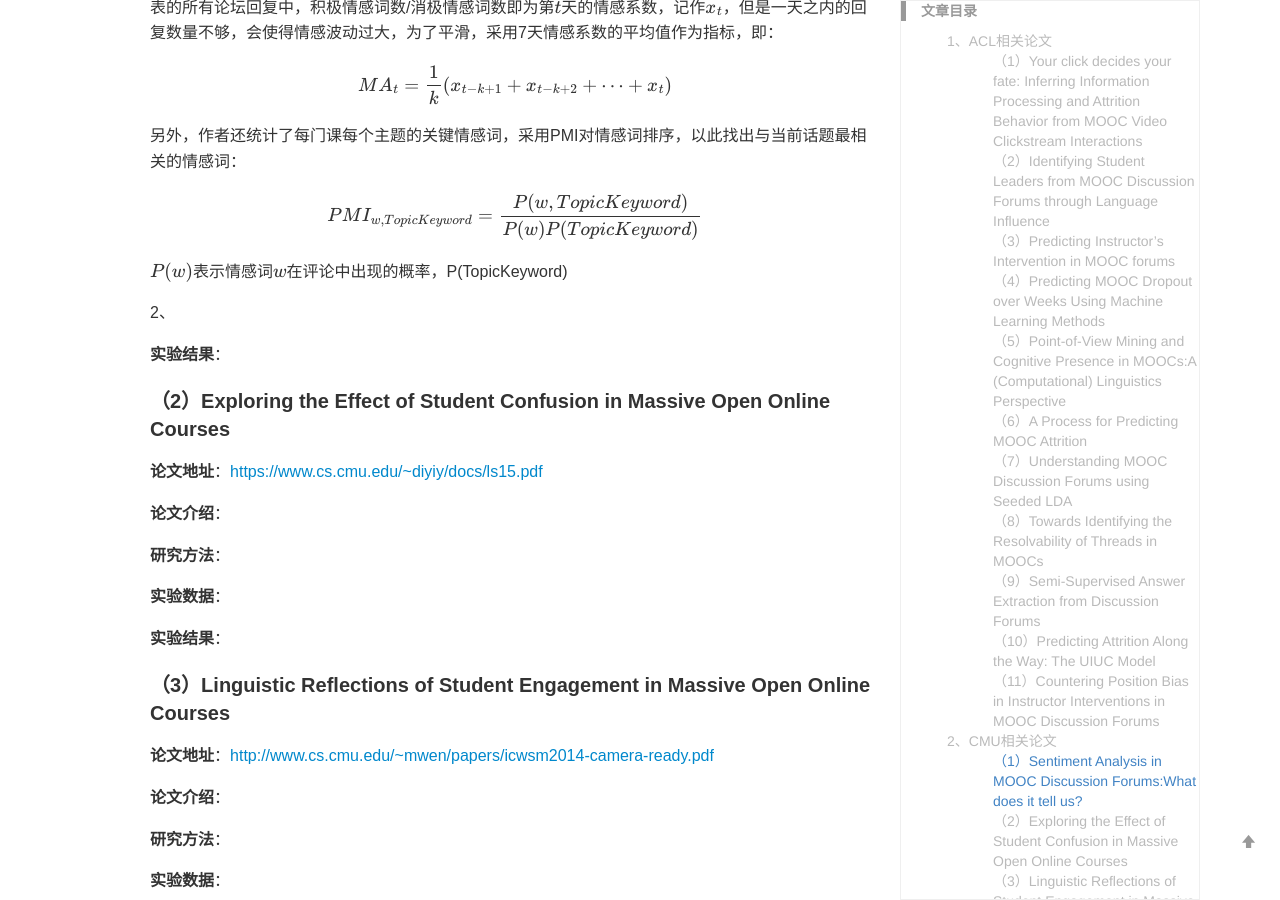
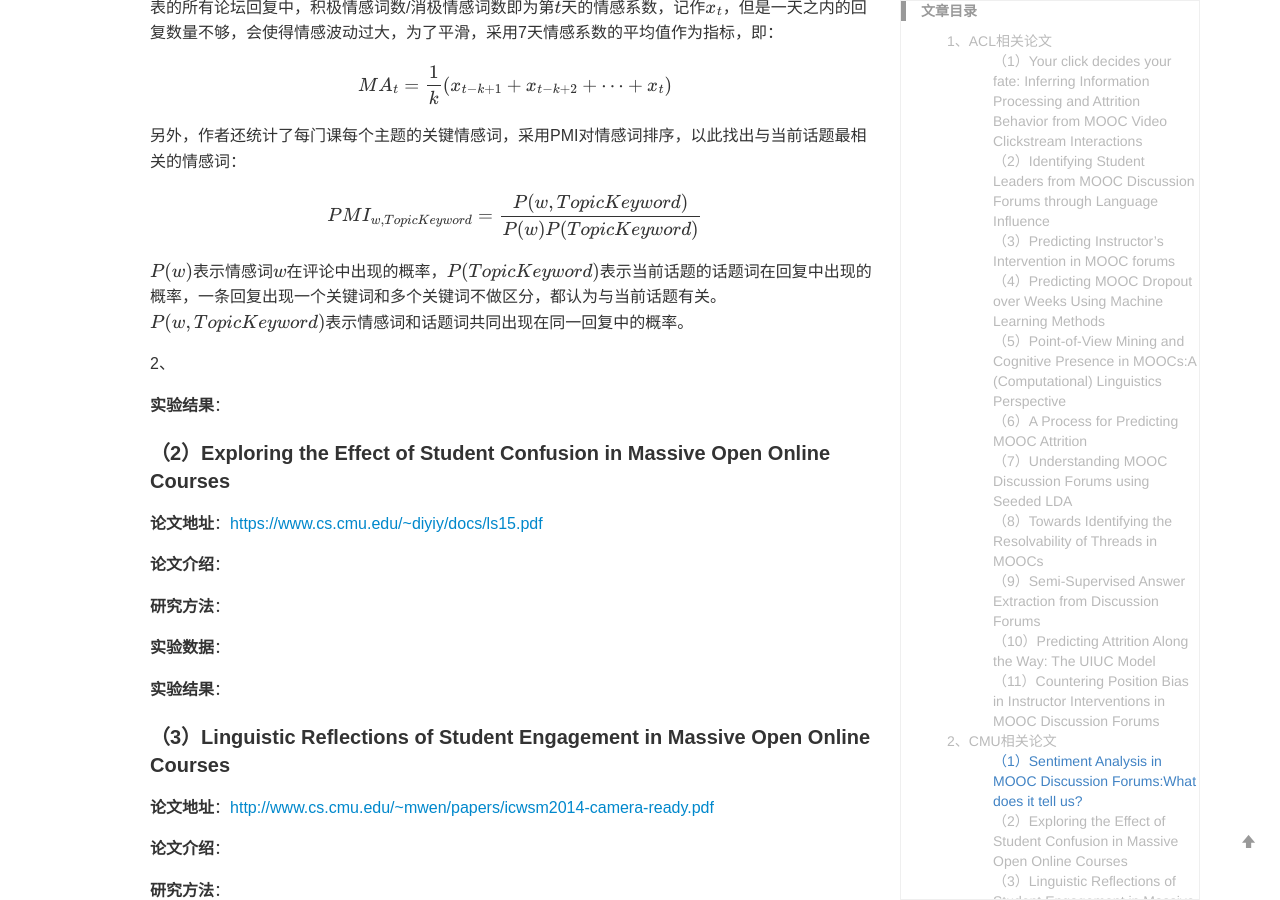
Before and after one commit to yuanmingchen/yuanmingchen.github.io, a Jekyll site: the page built from _posts/2019-04-19-online course nlp paper survey 2.md, in a window 1280 px wide and 900 px high, scrolled down 3639 px. Built offline with Jekyll 4.4.1, drawn with Linux system fonts in a browser that asks for light colours; formulas are drawn with MathJax 3; comment, search, counter and statistics services are not loaded.

Commit message:
Updates _posts/2019-04-19-online course nlp paper survey 2.md
Auto commit by GitBook Editor

```diff
--- a/_posts/2019-04-19-online course nlp paper survey 2.md
+++ b/_posts/2019-04-19-online course nlp paper survey 2.md
@@ -121,7 +121,7 @@ $$MA_t=\frac{1}{k}(x_{t-k+1}+x_{t-k+2}+\cdots +x_t)$$
 
 $$PMI_{w, {TopicKeyword}}=\frac{P(w, { TopicKeyword })}{P(w) P({TopicKeyword})}$$
 
-$P(w)$表示情感词$w$在评论中出现的概率，P(TopicKeyword)
+$P(w)$表示情感词$w$在评论中出现的概率，$P(TopicKeyword)$表示当前话题的话题词在回复中出现的概率，一条回复出现一个关键词和多个关键词不做区分，都认为与当前话题有关。$P(w,{TopicKeyword })$表示情感词和话题词共同出现在同一回复中的概率。
 
 
 
```
